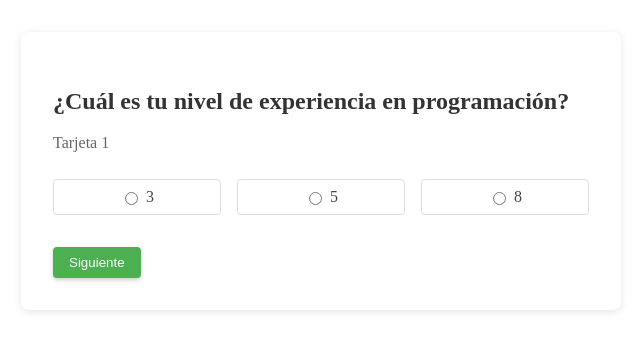
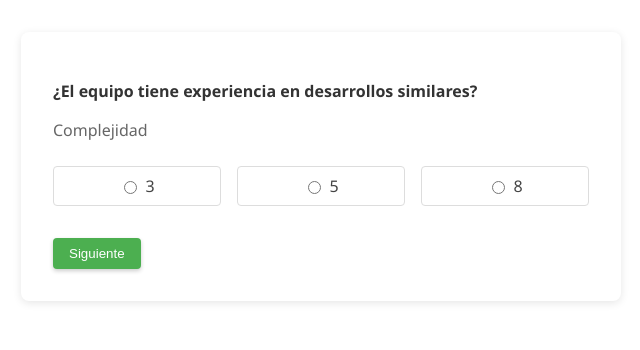
Before and after one commit to bcmfranco/wizzard, a Nuxt app: page /forms in a window 1280 px wide. Shown: the top 350 px of the page, without its empty margins (319-959 px from the left). Built offline with nearby package versions, Linux system fonts and the light colour scheme.

Commit message:
Add style

```diff
--- a/data/questions.js
+++ b/data/questions.js
@@ -1,75 +1,75 @@
 export const wizardQuestions = [
     {
         id: 1,
-        title: "Tarjeta 1",
-        content: "¿Cuál es tu nivel de experiencia en programación?",
+        title: "Complejidad",
+        content: "¿El equipo tiene experiencia en desarrollos similares?",
         showPrevious: false,
         showNext: true,
         answers: ["3", "5", "8"]
     },
     {
         id: 2,
-        title: "Tarjeta 2",
-        content: "¿Qué lenguaje de programación prefieres?",
+        title: "Complejidad",
+        content: "¿Implica la participación de varios equipos?",
         showPrevious: true,
         showNext: true,
         answers: ["3", "5", "8"]
     },
     {
         id: 3,
-        title: "Tarjeta 3",
-        content: "¿Cuántas horas programas al día?",
+        title: "Complejidad",
+        content: "¿Qué tan fácil será testear?",
         showPrevious: true,
         showNext: true,
         answers: ["3", "5", "8"]
     },
     {
         id: 4,
-        title: "Tarjeta 4",
-        content: "¿Qué área de programación te interesa más?",
+        title: "Complejidad",
+        content: "¿Involucra la conexión de varios de nuestros sistemas?",
         showPrevious: true,
         showNext: true,
         answers: ["3", "5", "8"]
     },
     {
         id: 5,
-        title: "Tarjeta 5",
-        content: "¿Qué framework web prefieres?",
+        title: "Complejidad",
+        content: "Qué tanto involucra a un proveedor externo?",
         showPrevious: true,
         showNext: true,
         answers: ["3", "5", "8"]
     },
     {
         id: 6,
-        title: "Tarjeta 6",
-        content: "¿Qué sistema operativo usas para programar?",
+        title: "Complejidad",
+        content: "¿Participan varias áreas del negocio?",
         showPrevious: true,
         showNext: true,
         answers: ["3", "5", "8"]
     },
     {
         id: 7,
-        title: "Tarjeta 7",
-        content: "¿Qué editor de código utilizas?",
+        title: "Complejidad",
+        content: "¿Qué tan complejas son las decisiones de negocio?",
         showPrevious: true,
         showNext: true,
         answers: ["3", "5", "8"]
     },
     {
         id: 8,
-        title: "Tarjeta 8",
-        content: "¿Qué tipo de aplicaciones desarrollas?",
+        title: "Criticidad",
+        content: "¿El solicitante es un usuario clave?",
         showPrevious: true,
         showNext: true,
-        answers: ["3", "5", "8"]
+        answers: ["13", "21", "34"]
     },
     {
         id: 9,
-        title: "Tarjeta 9",
-        content: "¿Trabajas en equipo o individualmente?",
+        title: "Criticidad",
+        content: "¿Hay una fecha impuesta?",
         showPrevious: true,
         showNext: true,
-        answers: ["3", "5", "8"]
+        answers: ["13", "21", "34"]
     },
     {
         id: 10,
--- a/pages/forms.vue
+++ b/pages/forms.vue
@@ -105,6 +105,7 @@ const calculateTotalSum = () => {
     border-radius: 8px;
     box-shadow: 0 2px 8px rgba(0, 0, 0, 0.1);
     display: none;
+    font-family: 'Segoe UI', Tahoma, Geneva, Verdana, sans-serif;
 }
 
 .card.active {
@@ -134,7 +135,7 @@ button:hover {
 .question-content {
     color: #333;
     margin-bottom: 1rem;
-    font-size: 1.5rem;
+    font-size: 1rem;
     font-weight: 600;
 }
 
@@ -197,14 +198,14 @@ button:hover {
 }
 
 .summary-title {
-    font-size: 1.8rem;
+    font-size: 1rem;
     font-weight: 700;
     margin-bottom: 1rem;
     color: #2c3e50;
 }
 
 .summary-content {
-    font-size: 1.2rem;
+    font-size: 1rem;
     margin-bottom: 1.5rem;
     color: #34495e;
 }
@@ -235,11 +236,11 @@ button:hover {
     display: block;
     margin-bottom: 0.5rem;
     color: #2c3e50;
-    font-size: 1.2rem;
+    font-size: 1rem;
 }
 
 .total-sum span {
-    font-size: 2rem;
+    font-size: 1rem;
     color: #4CAF50;
     font-weight: bold;
 }
```
